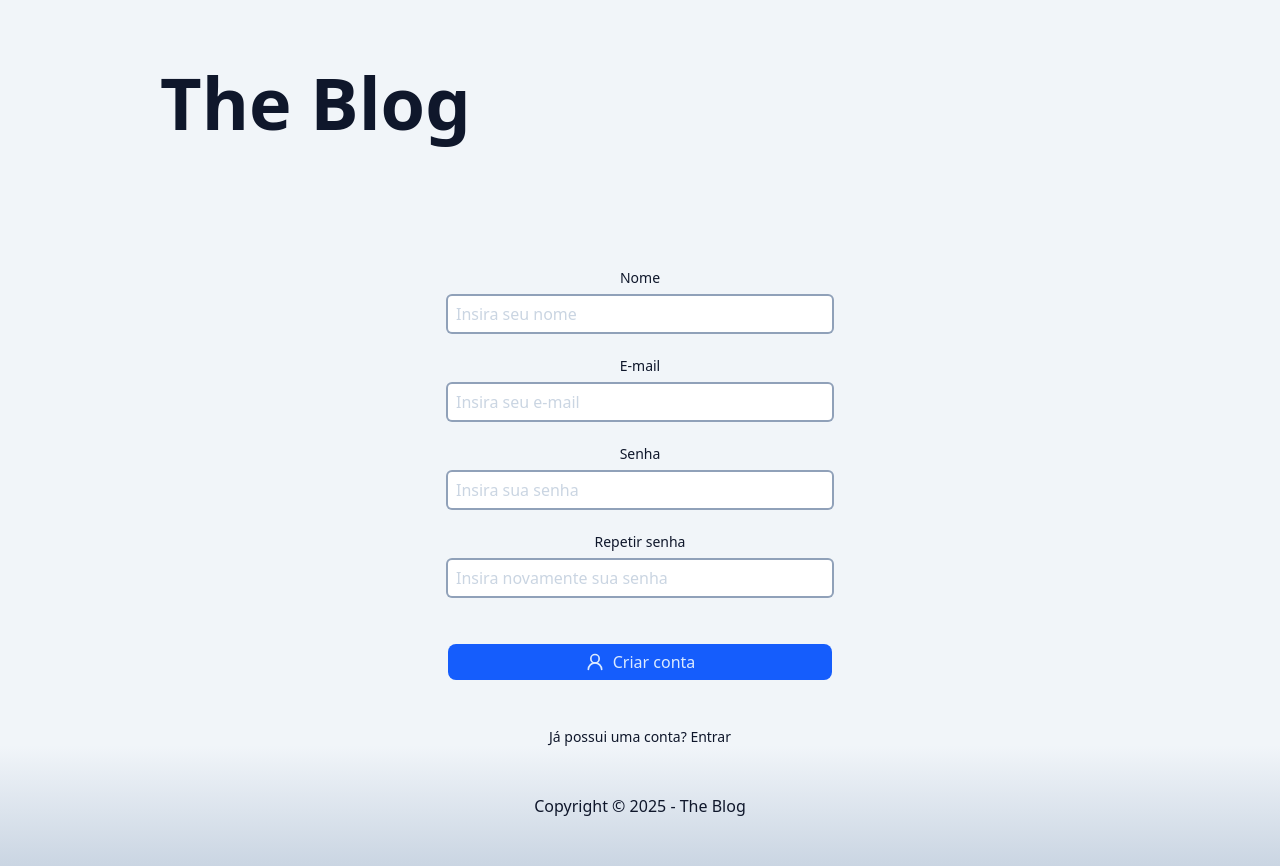
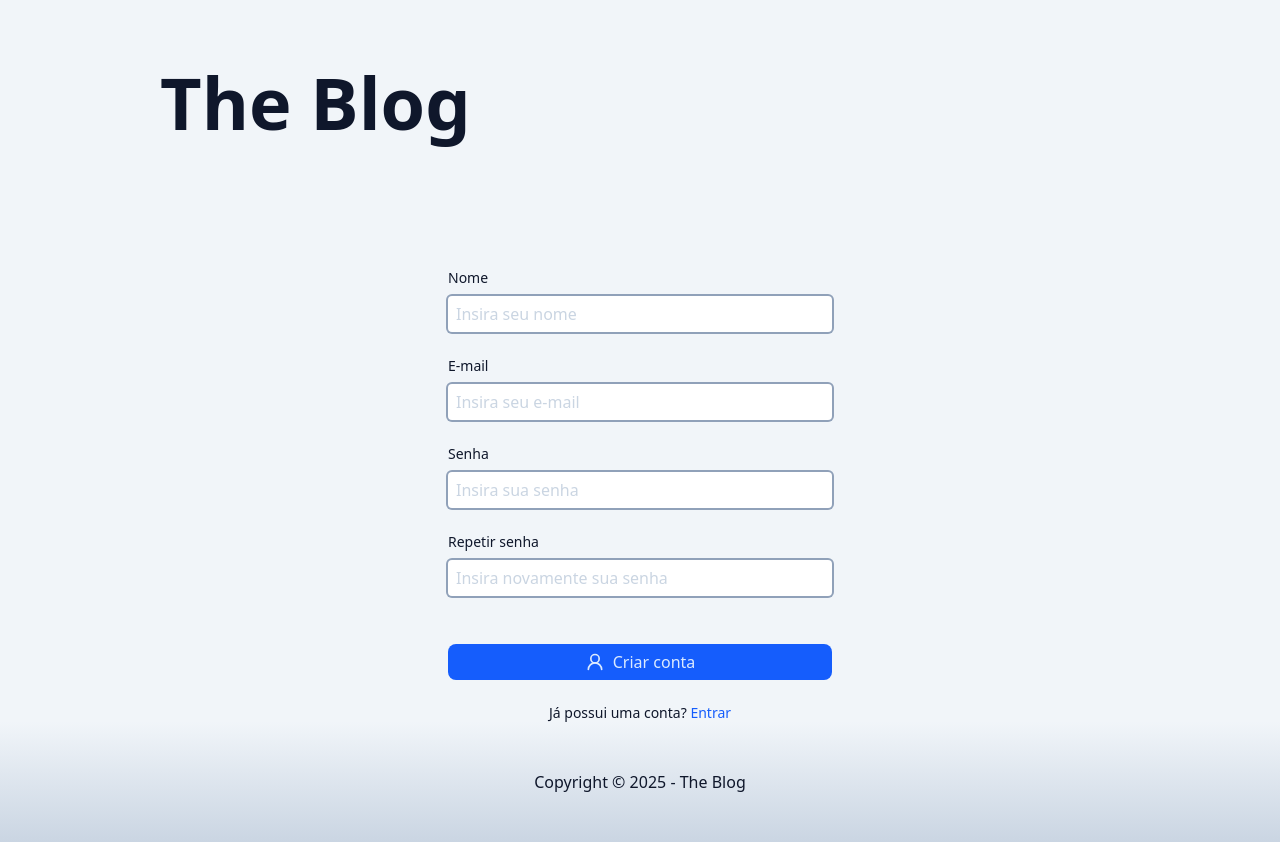
Before and after one commit to guilhermerodrigues17/theblog, a Next.js app: page /user/new in a window 1280 px wide. After the commit the page ends 842 px from the top, so only its background shows below. Built offline with nearby package versions, Linux system fonts and the light colour scheme; no server answers.

Commit message:
feat: UI changes in LoginForm and CreateUserForm

```diff
--- a/src/components/CreateUserForm/index.tsx
+++ b/src/components/CreateUserForm/index.tsx
@@ -26,7 +26,7 @@ export function CreateUserForm() {
   return (
     <div
       className={clsx(
-        'flex items-center justify-center text-center',
+        'flex items-center justify-center',
         'max-w-sm mx-auto mt-16',
       )}
     >
@@ -70,13 +70,19 @@ export function CreateUserForm() {
           required
         />
 
-        <DefaultButton className='my-6' type='submit' disabled={isPending}>
+        <DefaultButton className='mt-6' type='submit' disabled={isPending}>
           <User2Icon />
           Criar conta
         </DefaultButton>
 
-        <p className='text-sm/tight'>
-          <Link href={'/login'}>Já possui uma conta? Entrar</Link>
+        <p className='text-sm/tight text-center '>
+          <span>Já possui uma conta? </span>
+          <Link
+            className='hover:underline transition text-blue-600'
+            href={'/login'}
+          >
+            Entrar
+          </Link>
         </p>
       </form>
     </div>
--- a/src/components/admin/LoginForm/index.tsx
+++ b/src/components/admin/LoginForm/index.tsx
@@ -4,6 +4,7 @@ import { loginAction } from '@/actions/login/login-action';
 import { DefaultButton } from '@/components/DefaultButton';
 import { DefaultInput } from '@/components/DefaultInput';
 import { LogInIcon } from 'lucide-react';
+import Link from 'next/link';
 import { useActionState, useEffect } from 'react';
 import { toast } from 'react-toastify';
 
@@ -40,10 +41,25 @@ export function LoginForm() {
         disabled={isPending}
       />
 
-      <DefaultButton type='submit' variant='default' disabled={isPending}>
+      <DefaultButton
+        className='mt-6'
+        type='submit'
+        variant='default'
+        disabled={isPending}
+      >
         <LogInIcon />
         Entrar
       </DefaultButton>
+
+      <p className='text-sm/tight text-center '>
+        <span>Não possui uma conta? </span>
+        <Link
+          className='hover:underline transition text-blue-600'
+          href={'/user/new'}
+        >
+          Cadastre-se
+        </Link>
+      </p>
     </form>
   );
 }
```
